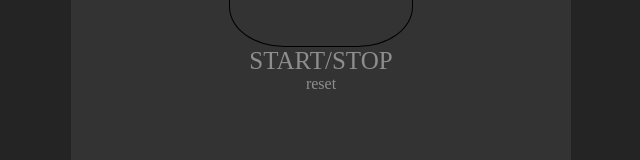
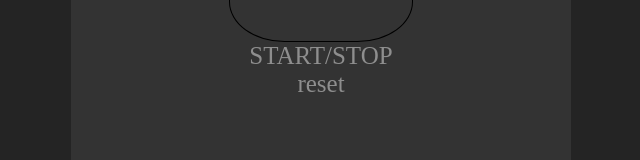
Before and after one commit to YariPL/reactjs-Pomodoro-clock-, a React (Create React App) app: page / in a window 1280 px wide. Shown: the part 446-606 px from the top of the page, without its empty margins (319-959 px from the left). Built offline with nearby package versions, Linux system fonts and the light colour scheme.

Commit message:
added cursor poiner to all buttons

```diff
--- a/src/App.css
+++ b/src/App.css
@@ -18,7 +18,8 @@ body {
 #break-increment,
 #session-decrement,
 #session-increment,
-#start_stop {
+#start_stop,
+#reset {
   cursor: pointer;
   font-size: 25px; }
 
--- a/src/App.scss
+++ b/src/App.scss
@@ -20,7 +20,8 @@ body {
 #break-increment,
 #session-decrement,
 #session-increment,
-#start_stop {
+#start_stop,
+#reset {
 	cursor: pointer;
 	font-size: 25px;
 }
```
Also changed, not shown: 1 other file (tests, documents, lock files or other folders).
